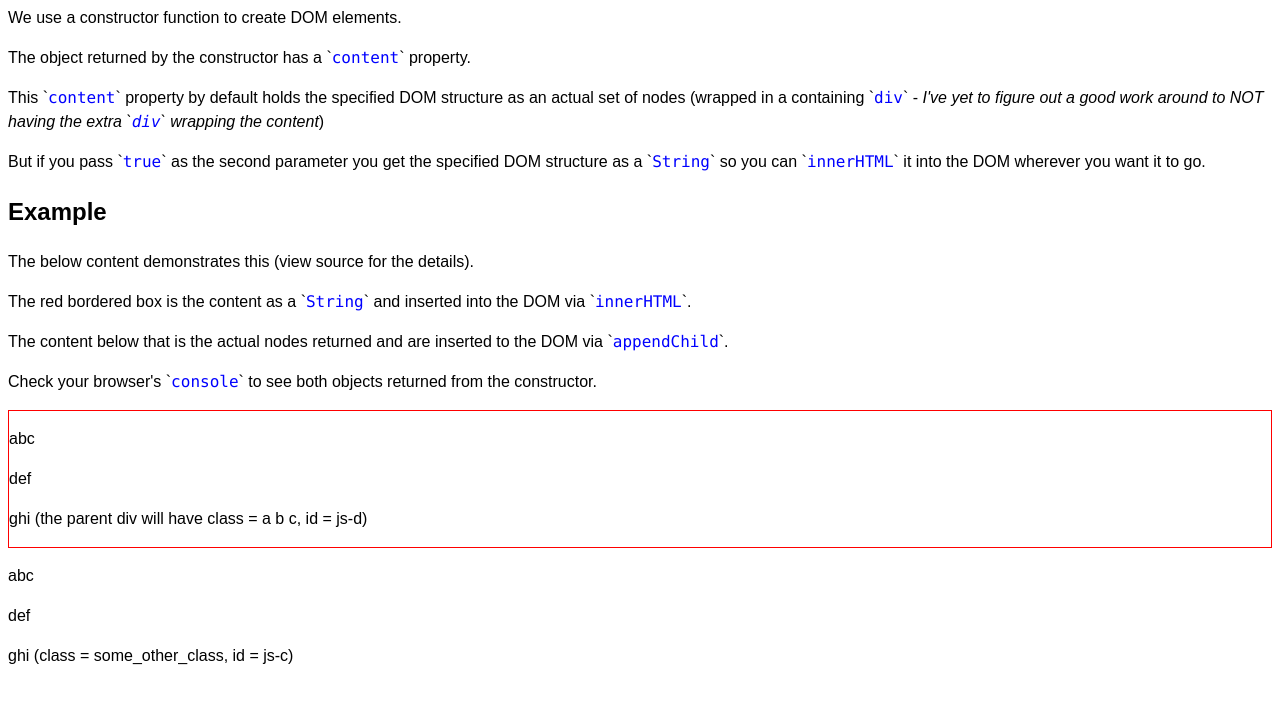
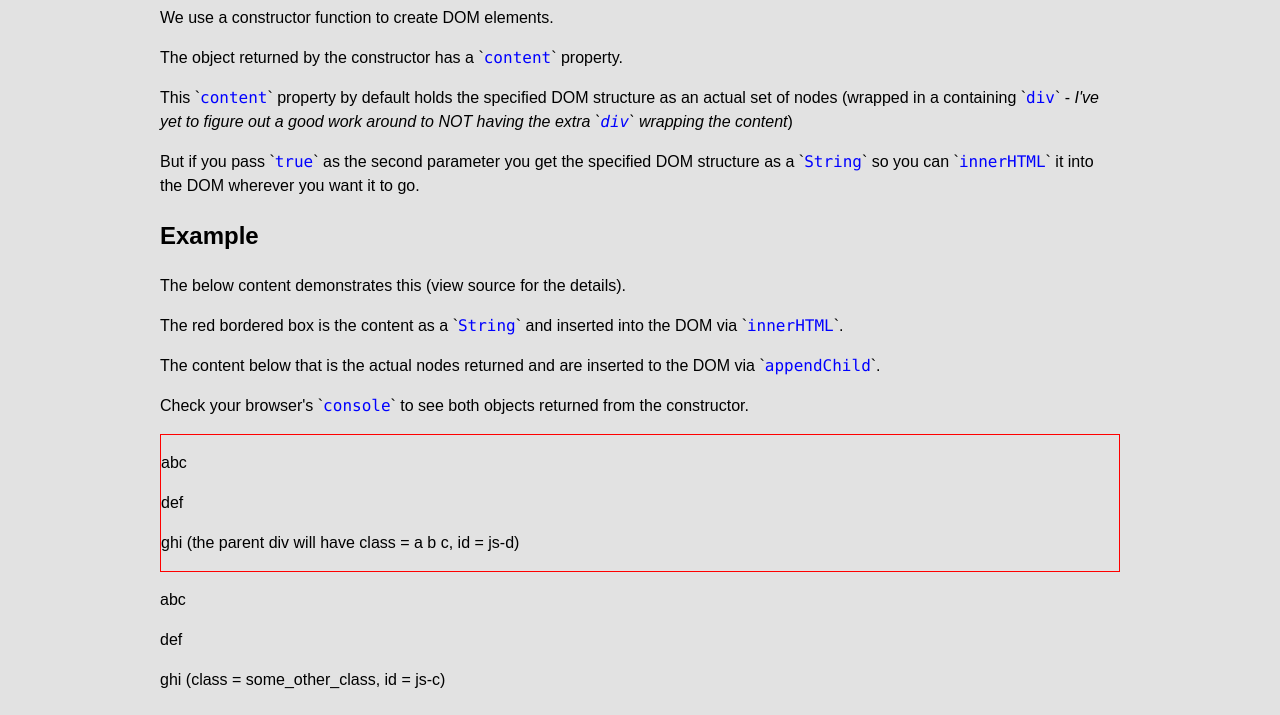
Before and after one commit to Integralist/DOM-Builder, a plain HTML site: page index.html in a window 1280 px wide. Shown: the part 85-800 px from the top of the page. Drawn offline with Linux system fonts and the light colour scheme.

Commit message:
Updated API and added license

```diff
--- a/dombuilder.js
+++ b/dombuilder.js
@@ -1,17 +1,23 @@
+/**
+ * @license Copyright (c) 2013 Mark McDonnell (www.integralist.co.uk)
+ * LICENSE: see the LICENSE.txt file.
+ * If file is missing, this file is subject to the MIT License at:
+ * http://www.opensource.org/licenses/mit-license.php.
+ */
+
 /**
  * Construct a DOM representation from
  * the passed through data.
  *
- * @param   Array   options   a complex data structure made up of sub Objects/Arrays
- * @param   Boolean   return_string    if true then return a string of the generated HTML struture
+ * @param   Array   contents   a complex data structure made up of sub Objects/Arrays
+ * @param   Boolean   options    if true then return a string of the generated HTML struture
 */
-function DOM(options, return_string) {
+function DOM(contents, options) {
     this.content = '';
-    this.options = options;
-    this.return_string = return_string || false;
-    this.construct(this.options);
+    this.options = options || { return_string: false, return_array: false };
+    this.construct(contents);
 
-    if (!return_string) {
+    if (!this.options.return_string) {
         this.convert_to_node();
     }
 }
@@ -49,7 +55,23 @@ DOM.prototype.construct = function(array) {
 }
 
 DOM.prototype.convert_to_node = function() {
-    var node = document.createElement('div');
+    var node = document.createElement('div'),
+        nodes = [],
+        counter = 0,
+        limit;
+
     node.innerHTML = this.content;
-    this.content = node;
+
+    if (this.options.return_array) {
+        limit = node.children.length;
+
+        while (counter < limit) {
+            nodes.push(node.children[counter].cloneNode(true));
+            counter++;
+        }
+
+        this.content = nodes;
+    } else {
+        this.content = node;
+    }
 }
--- a/index.html
+++ b/index.html
@@ -6,7 +6,12 @@
         <title>DOM Builder</title>
         <style>
             body {
+                background-color: #E2E2E2;
                 font: 100%/1.5 sans-serif;
+                margin: auto;
+                max-width: 60em; /* 960px / 16px */
+                padding-left: 2em;
+                padding-right: 2em;
             }
 
             code {
@@ -14,7 +19,7 @@
                 font-family: Monaco, 'Courier New', monospace;
             }
 
-            #js-structure_b {
+            #js-structure_string {
                 border: 1px solid red;
             }
         </style>
@@ -30,14 +35,14 @@
         <p>The red bordered box is the content as a `<code>String</code>` and inserted into the DOM via `<code>innerHTML</code>`.</p>
         <p>The content below that is the actual nodes returned and are inserted to the DOM via `<code>appendChild</code>`.</p>
         <p>Check your browser's `<code>console</code>` to see both objects returned from the constructor.</p>
-        <div id="js-structure_b"></div>
+        <div id="js-structure_string"></div>
         <script src="dombuilder.js"></script>
         <script>
             /*
                 new DOM(data_structure, return_html_string?)
              */
 
-            var structure_a = new DOM([
+            var structure = new DOM([
                     {
                         tag: 'div',
                         id: 'js-a',
@@ -67,7 +72,7 @@
                     }
                 ]);
 
-            var structure_b = new DOM([
+            var structure_string = new DOM([
                     {
                         tag: 'div',
                         content: [
@@ -92,13 +97,41 @@
                             }
                         ]
                     }
-                ], true);
+                ], { return_string: true });
 
-            console.log(structure_a);
-            console.log(structure_b);
+            var structure_array = new DOM([
+                    {
+                        tag: 'div',
+                        content: [
+                            {
+                                tag: 'p',
+                                content: 'abc'
+                            },
+                            {
+                                tag: 'p',
+                                content: 'def'
+                            }
+                        ]
+                    },
+                    {
+                        tag: 'div',
+                        classes: ['a', 'b', 'c'],
+                        content: [
+                            {
+                                tag: 'p',
+                                id: 'js-d',
+                                content: 'ghi (the parent div will have class = a b c, id = js-d)'
+                            }
+                        ]
+                    }
+                ], { return_array: true });
 
-            document.body.appendChild(structure_a.content);
-            document.getElementById('js-structure_b').innerHTML = structure_b.content;
+            console.log(structure);
+            console.log(structure_string);
+            console.log(structure_array);
+
+            document.body.appendChild(structure.content);
+            document.getElementById('js-structure_string').innerHTML = structure_string.content;
         </script>
     </body>
 </html>
```
Also changed, not shown: LICENSE.txt (added), 1 other file.
